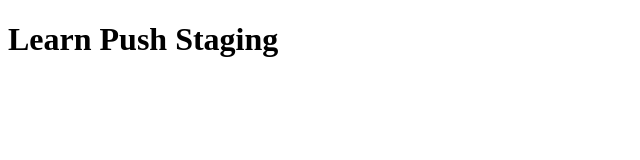
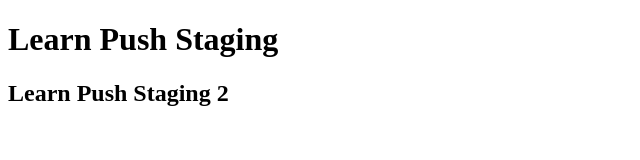
Before and after one commit to dawlzki/learn-niomic, a plain HTML site: page header.html in a window 1280 px wide. Shown: the whole page, without its empty margins (0-640 px from the left). Drawn offline with Linux system fonts and the light colour scheme.

Commit message:
Menambahkan tag element h2

```diff
--- a/header.html
+++ b/header.html
@@ -6,5 +6,6 @@
   </head>
   <body>
     <h1>Learn Push Staging</h1>
+    <h2>Learn Push Staging 2</h2>
   </body>
 </html>
```
